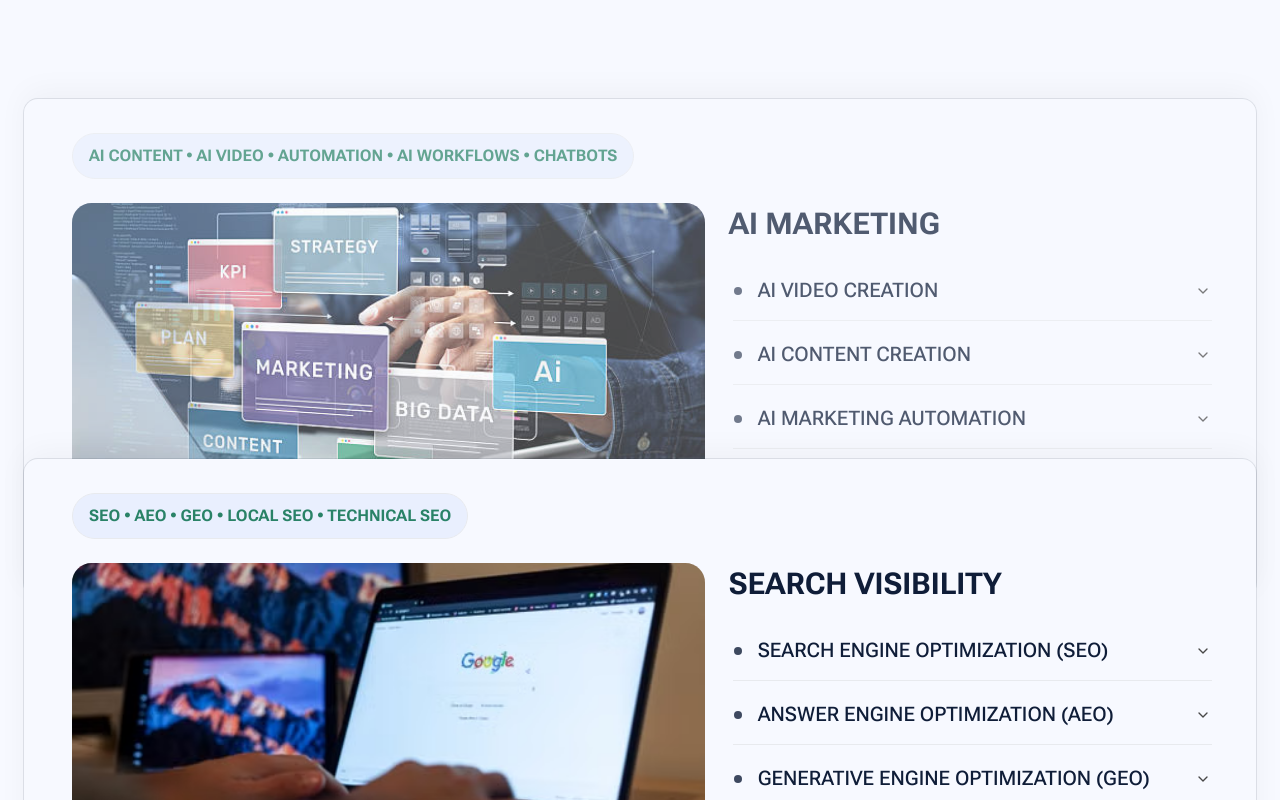
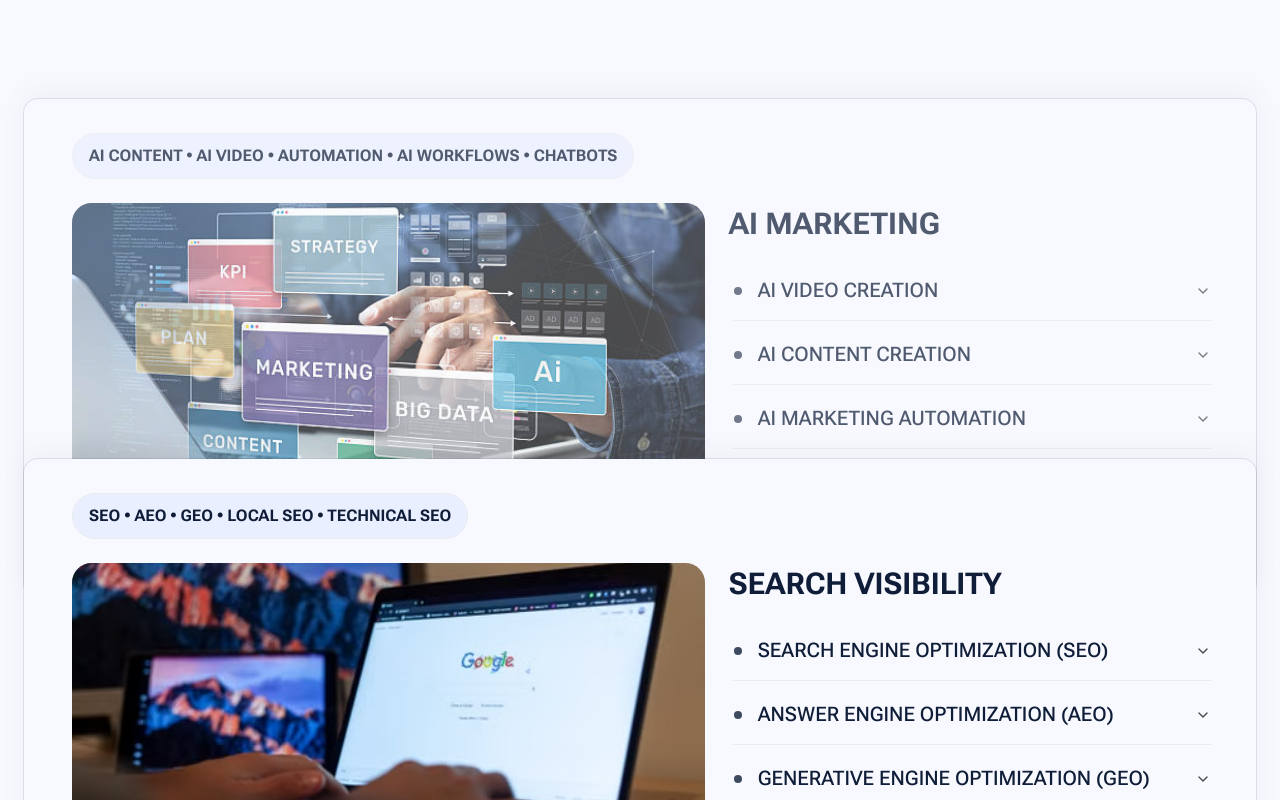
Before and after one commit to ksakhare-bi/OwnTheDigital, a Next.js app in the folder website/: page / in a window 1280 px wide. Shown: the part 1480-2280 px from the top of the page. Built offline with nearby package versions, Linux system fonts and the light colour scheme.

Commit message:
feat: implement WhyHireUsSection and ServicesSection components for home page

```diff
--- a/website/src/components/home/our-services.tsx
+++ b/website/src/components/home/our-services.tsx
@@ -37,11 +37,11 @@ const ServiceCardItem = ({
               style={{ opacity: "var(--stack-content-opacity, 1)" }}
             >
               {!hideEyebrows ? (
-                <Badge className="h-auto max-w-full rounded-full border border-border bg-surface-tint px-2 py-2 text-left text-[11px] leading-4 font-bold whitespace-normal text-success uppercase hover:bg-surface-tint sm:px-3 sm:py-1.5 sm:text-xs lg:px-3 lg:py-2 lg:text-sm lg:leading-4 xl:px-4 xl:py-3 xl:text-base xl:leading-5">
+                <Badge className="h-auto max-w-full rounded-full border border-border bg-surface-tint px-2 py-2 text-left text-[11px] leading-4 font-bold whitespace-normal text-navy uppercase hover:bg-surface-tint sm:px-3 sm:py-1.5 sm:text-xs lg:px-3 lg:py-2 lg:text-sm lg:leading-4 xl:px-4 xl:py-3 xl:text-base xl:leading-5">
                   {service.eyebrow}
                 </Badge>
               ) : (
-                <Badge className="hidden h-auto max-w-full rounded-full border border-border bg-surface-tint px-2 py-2 text-left text-[11px] leading-4 font-bold whitespace-normal text-success uppercase hover:bg-surface-tint sm:px-3 sm:py-1.5 sm:inline-flex sm:text-xs lg:px-3 lg:py-2 lg:text-sm lg:leading-4 xl:px-4 xl:py-3 xl:text-base xl:leading-5">
+                <Badge className="hidden h-auto max-w-full rounded-full border border-border bg-surface-tint px-2 py-2 text-left text-[11px] leading-4 font-bold whitespace-normal text-navy uppercase hover:bg-surface-tint sm:px-3 sm:py-1.5 sm:inline-flex sm:text-xs lg:px-3 lg:py-2 lg:text-sm lg:leading-4 xl:px-4 xl:py-3 xl:text-base xl:leading-5">
                   {service.eyebrow}
                 </Badge>
               )}
--- a/website/src/components/home/why-hire-us.tsx
+++ b/website/src/components/home/why-hire-us.tsx
@@ -25,7 +25,7 @@ export function WhyHireUsSection() {
                   {advantage.description}
                 </p>
               </div>
-              <Badge className="mt-4 h-auto w-fit max-w-full rounded-full border border-border bg-surface-tint px-3 py-1.5 text-left text-xs leading-4 font-bold whitespace-normal text-success uppercase hover:bg-surface-tint md:mt-auto lg:text-xs xl:px-4 xl:py-3 xl:text-sm xl:leading-5">
+              <Badge className="mt-4 h-auto w-fit max-w-full rounded-full border border-border bg-surface-tint px-3 py-1.5 text-left text-xs leading-4 font-bold whitespace-normal text-navy uppercase hover:bg-surface-tint md:mt-auto lg:text-xs xl:px-4 xl:py-3 xl:text-sm xl:leading-5">
                 {advantage.result}
               </Badge>
             </CardContent>
```
